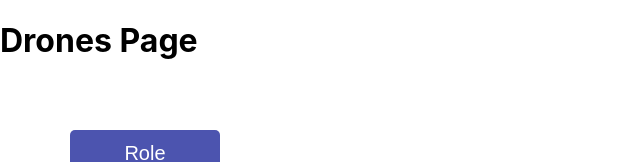
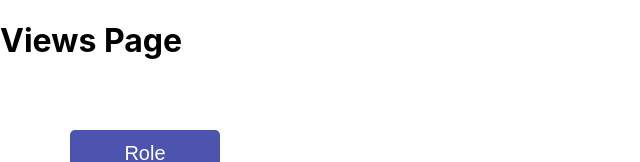
Before and after one commit to NamkhangNLe/drone-dispatch, a React (Create React App) app: page /views in a window 1280 px wide. Shown: the top 162 px of the page, without its empty margins (0-640 px from the left). Built offline with nearby package versions, Linux system fonts and the light colour scheme.

Commit message:
Update Views page heading

```diff
--- a/src/Views.js
+++ b/src/Views.js
@@ -6,7 +6,7 @@ function Views() {
   const navigate = useNavigate();
   return (
     <div>
-      <h1>Drones Page</h1>
+      <h1>Views Page</h1>
       <button className="button" onClick={() => console.log('Role Distribution')}>Role Distribution</button>
       <button className="button" onClick={() => console.log('Customer Credit Check')}>Customer Credit Check</button>
       <button className="button" onClick={() => console.log('Drone Traffic Control')}>Drone Traffic Control</button>
```
